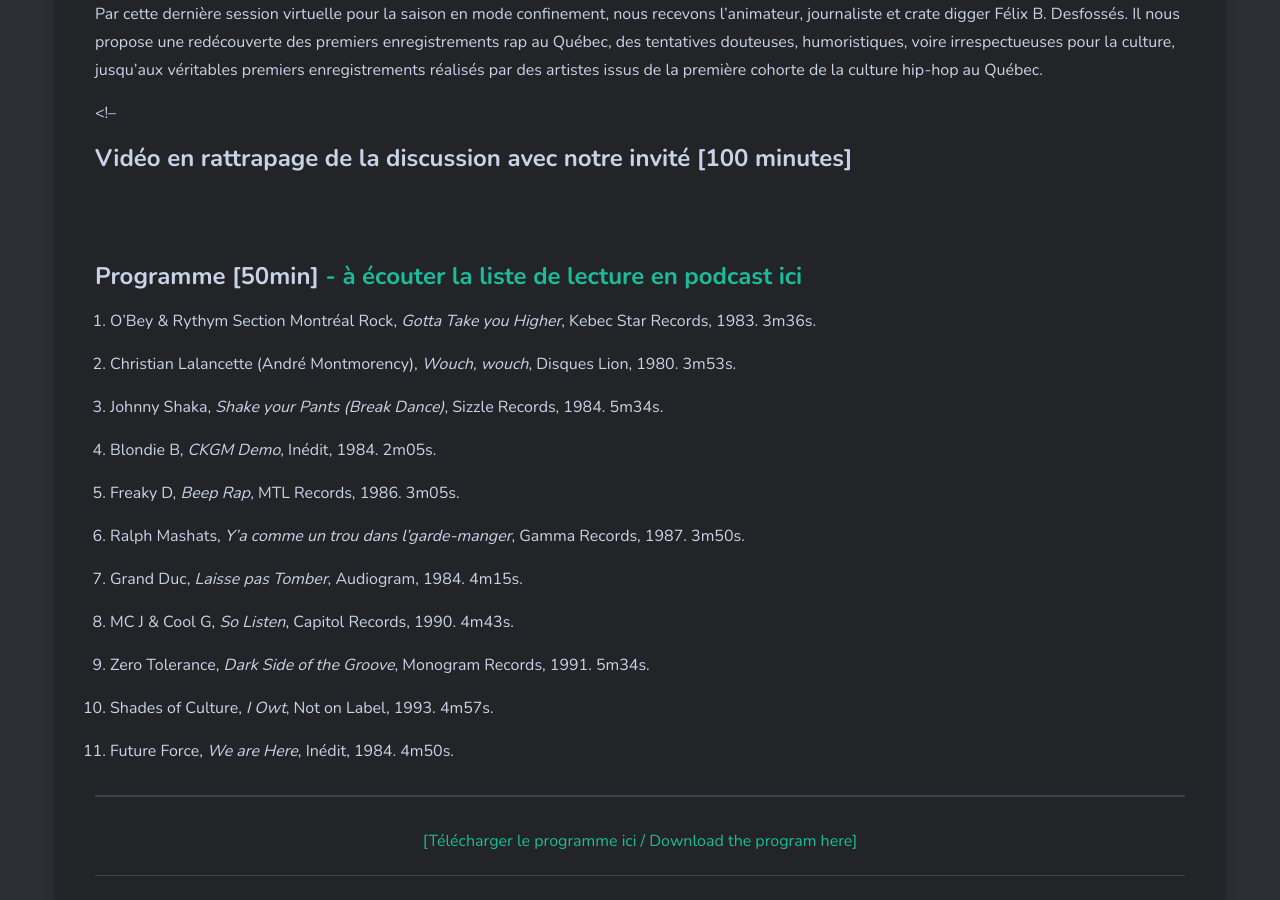
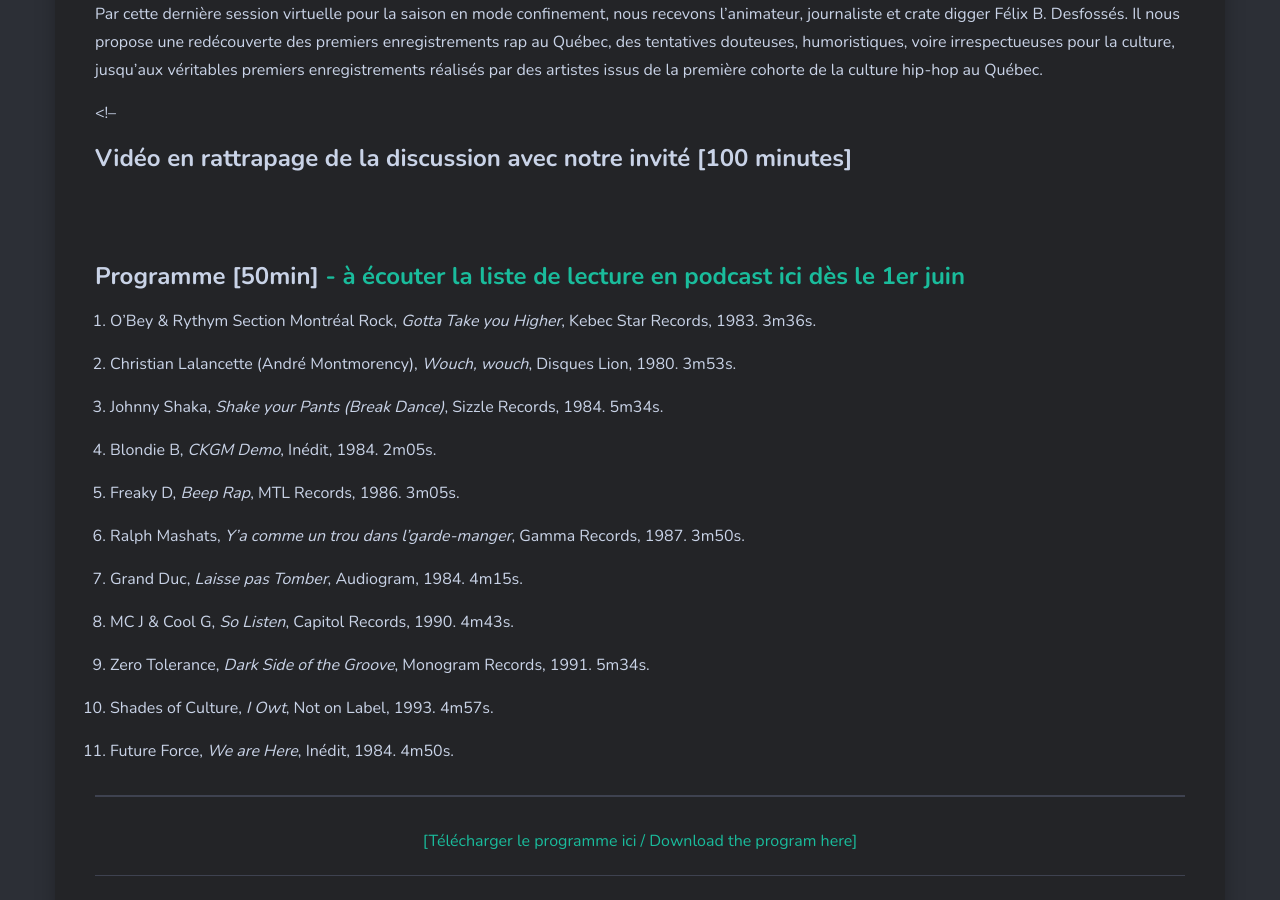
Before and after one commit to sessions-marteau/sessions-marteau-2.github.io, a Jekyll site: the page built from _posts/2021-05-23-session-12.md, in a window 1280 px wide and 900 px high, scrolled down 962 px. Built offline with Jekyll 4.4.1, drawn with Linux system fonts in a browser that asks for light colours; nearby versions of some CDN libraries.

Commit message:
Update 2021-05-23-session-12.md

```diff
--- a/_posts/2021-05-23-session-12.md
+++ b/_posts/2021-05-23-session-12.md
@@ -31,7 +31,7 @@
 <br>
 
 
-### Programme [50min]  <a href="https://sessionsmarteau.com/musique/#podcasts">- à écouter la liste de lecture en podcast ici </a>
+### Programme [50min]  <a href="https://sessionsmarteau.com/musique/#podcasts">- à écouter la liste de lecture en podcast ici dès le 1er juin </a>
 
 
 
```
